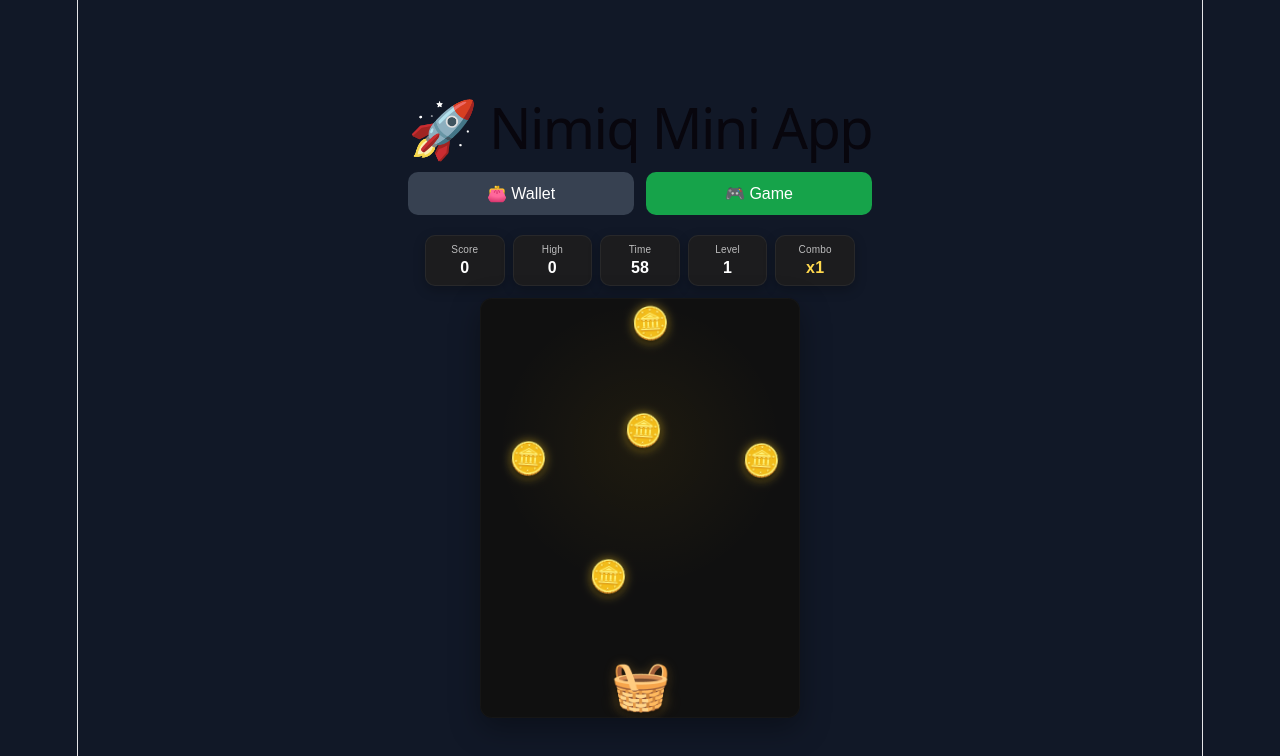
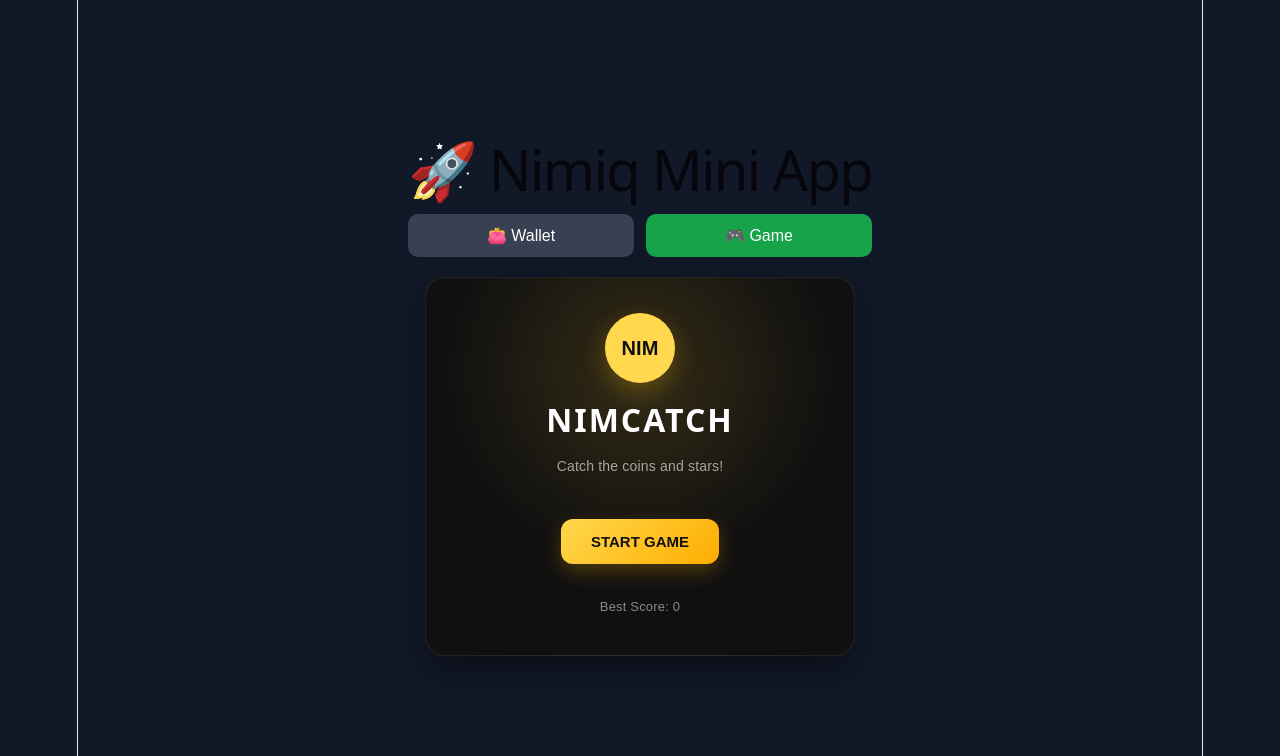
Before and after one commit to Arief0299/my-mini-app, a Vue app: page / in a window 1280 px wide. Both pictures are taken after a click on the button "🎮 Game". Shown: the top 756 px of the page. Built offline with nearby package versions, Linux system fonts and the light colour scheme.

Commit message:
Add Start and Restart game menu

```diff
--- a/src/components/NimCatchGame.vue
+++ b/src/components/NimCatchGame.vue
@@ -1,5 +1,5 @@
 <script setup lang="ts">
-import { onMounted, onBeforeUnmount } from "vue";
+import { onBeforeUnmount } from "vue";
 
 import Basket from "./Basket.vue";
 import Coin from "./Coin.vue";
@@ -21,15 +21,23 @@
 const stageWidth = game.stageWidth;
 const stageHeight = game.stageHeight;
 
-onMounted(() => {
+const isRunning = game.isRunning;
+const isGameStarted = game.isGameStarted;
+const isGameOver = game.isGameOver;
+
+function startGame() {
   game.start();
-});
+}
 
-onBeforeUnmount(() => {
-  game.stop();
-});
+function restartGame() {
+  game.restart();
+}
 
 function handleMove(event: PointerEvent) {
+  if (!isRunning.value) {
+    return;
+  }
+
   const stage = event.currentTarget as HTMLElement;
   const rect = stage.getBoundingClientRect();
 
@@ -37,10 +45,43 @@
 
   game.moveBasket(x - 40);
 }
+
+onBeforeUnmount(() => {
+  game.stop();
+});
 </script>
 
 <template>
   <div class="game">
+
+    <!-- START MENU -->
+    <div
+      v-if="!isGameStarted && !isGameOver"
+      class="menu"
+    >
+      <div class="logo">
+        NIM
+      </div>
+
+      <h1>NIMCATCH</h1>
+
+      <p>Catch the coins and stars!</p>
+
+      <button
+        class="game-button"
+        type="button"
+        @click="startGame"
+      >
+        START GAME
+      </button>
+
+      <div class="best-score">
+        Best Score: {{ highScore }}
+      </div>
+    </div>
+
+    <!-- GAME -->
+    <template v-if="isRunning">
 
       <div class="hud">
 
@@ -105,6 +146,37 @@
 
       </div>
 
+    </template>
+
+    <!-- GAME OVER -->
+    <div
+      v-if="isGameOver"
+      class="menu"
+    >
+      <div class="game-over-icon">
+        END
+      </div>
+
+      <h1>GAME OVER</h1>
+
+      <div class="final-score">
+        <span>YOUR SCORE</span>
+        <strong>{{ score }}</strong>
+      </div>
+
+      <div class="best-score">
+        Best Score: {{ highScore }}
+      </div>
+
+      <button
+        class="game-button"
+        type="button"
+        @click="restartGame"
+      >
+        RESTART GAME
+      </button>
+    </div>
+
   </div>
 </template>
 
@@ -116,26 +188,157 @@
   width: 100%;
 }
 
+/* MENU */
+
+.menu {
+  width: 100%;
+  max-width: 430px;
+  min-height: 300px;
+
+  display: flex;
+  flex-direction: column;
+  align-items: center;
+  justify-content: center;
+
+  box-sizing: border-box;
+
+  padding: 35px 20px;
+
+  border-radius: 20px;
+
+  background:
+    radial-gradient(
+      circle at 50% 25%,
+      rgba(255, 200, 50, 0.15),
+      transparent 55%
+    ),
+    #101010;
+
+  border: 1px solid rgba(255, 255, 255, 0.08);
+
+  box-shadow:
+    0 15px 40px rgba(0, 0, 0, 0.4);
+}
+
+.logo,
+.game-over-icon {
+  display: flex;
+  align-items: center;
+  justify-content: center;
+
+  width: 70px;
+  height: 70px;
+
+  margin-bottom: 12px;
+
+  border-radius: 50%;
+
+  background: #ffd84d;
+
+  color: #111;
+
+  font-size: 20px;
+  font-weight: 900;
+
+  box-shadow:
+    0 8px 25px rgba(255, 190, 0, 0.25);
+}
+
+.menu h1 {
+  margin: 0;
+
+  color: white;
+
+  font-size: 32px;
+  font-weight: 900;
+
+  letter-spacing: 2px;
+}
+
+.menu p {
+  margin: 8px 0 28px;
+
+  color: rgba(255, 255, 255, 0.6);
+
+  font-size: 14px;
+}
+
+/* BUTTON */
+
+.game-button {
+  border: none;
+
+  padding: 14px 30px;
+
+  border-radius: 12px;
+
+  background: linear-gradient(
+    135deg,
+    #ffd84d,
+    #ffae00
+  );
+
+  color: #111;
+
+  font-size: 15px;
+  font-weight: 900;
+
+  cursor: pointer;
+
+  box-shadow:
+    0 8px 20px rgba(255, 180, 0, 0.25);
+
+  transition:
+    transform 0.15s ease,
+    box-shadow 0.15s ease;
+}
+
+.game-button:hover {
+  transform: translateY(-2px);
+
+  box-shadow:
+    0 10px 28px rgba(255, 180, 0, 0.4);
+}
+
+.game-button:active {
+  transform: translateY(1px);
+}
+
+.best-score {
+  margin-top: 18px;
+
+  color: rgba(255, 255, 255, 0.5);
+
+  font-size: 13px;
+}
+
+/* HUD */
+
 .hud {
   display: flex;
   justify-content: center;
-  align-items: stretch;
+
   gap: 8px;
+
   width: 100%;
   max-width: 430px;
+
   margin-bottom: 12px;
 }
 
 .hud-item {
   flex: 1;
-  min-width: 0;
+
   padding: 8px 6px;
+
   border-radius: 10px;
 
   background: rgba(30, 30, 30, 0.92);
+
   border: 1px solid rgba(255, 255, 255, 0.05);
 
   color: white;
+
   text-align: center;
 
   box-shadow:
@@ -144,16 +347,21 @@
 
 .hud-item span {
   display: block;
+
   margin-bottom: 2px;
+
   font-size: 10px;
   line-height: 1.2;
+
   opacity: 0.7;
 }
 
 .hud-item strong {
   display: block;
+
   font-size: 16px;
   line-height: 1.2;
+
   font-weight: 700;
 }
 
@@ -161,8 +369,11 @@
   color: #ffd84d;
 }
 
+/* GAME STAGE */
+
 .stage {
   position: relative;
+
   overflow: hidden;
 
   background:
@@ -183,8 +394,11 @@
   user-select: none;
 }
 
+/* FLOATING SCORE */
+
 .floating {
   position: absolute;
+
   z-index: 20;
 
   font-size: 17px;
@@ -196,30 +410,71 @@
   text-shadow:
     0 2px 4px rgba(0, 0, 0, 0.8);
 
-  animation: float 0.8s ease-out forwards;
+  animation:
+    float 0.8s ease-out forwards;
 }
 
 @keyframes float {
   0% {
     opacity: 1;
-    transform: translateY(0) scale(1);
+
+    transform:
+      translateY(0)
+      scale(1);
   }
 
   100% {
     opacity: 0;
-    transform: translateY(-42px) scale(1.15);
+
+    transform:
+      translateY(-42px)
+      scale(1.15);
   }
 }
 
+/* FINAL SCORE */
+
+.final-score {
+  display: flex;
+
+  flex-direction: column;
+
+  align-items: center;
+
+  margin: 10px 0 5px;
+}
+
+.final-score span {
+  color: rgba(255, 255, 255, 0.5);
+
+  font-size: 11px;
+}
+
+.final-score strong {
+  color: white;
+
+  font-size: 42px;
+
+  font-weight: 900;
+}
+
+/* MOBILE */
+
 @media (max-width: 480px) {
+  .menu {
+    min-height: 270px;
+  }
+
+  .menu h1 {
+    font-size: 28px;
+  }
+
   .hud {
     gap: 5px;
-    margin-bottom: 10px;
   }
 
   .hud-item {
     padding: 7px 3px;
-    border-radius: 9px;
   }
 
   .hud-item span {
@@ -229,9 +484,5 @@
   .hud-item strong {
     font-size: 14px;
   }
-
-  .stage {
-    border-radius: 11px;
-  }
 }
 </style>
--- a/src/composables/game/useGame.ts
+++ b/src/composables/game/useGame.ts
@@ -29,6 +29,8 @@
   const coins = ref<Coin[]>([]);
 
   const isRunning = ref(false);
+  const isGameStarted = ref(false);
+  const isGameOver = ref(false);
 
   let gameLoop: number | null = null;
 
@@ -170,6 +172,9 @@
 
   function gameOver(): void {
     stop();
+
+    isGameOver.value = true;
+    isGameStarted.value = false;
   }
 
   function start(): void {
@@ -184,9 +189,14 @@
 
     coins.value = [];
 
+    basketX.value =
+      (STAGE_WIDTH - 80) / 2;
+
+    isGameOver.value = false;
+    isGameStarted.value = true;
+    isRunning.value = true;
+
     rebuildCoins();
-
-    isRunning.value = true;
 
     timer.start(() => {
       gameOver();
@@ -224,6 +234,8 @@
     coins,
 
     isRunning,
+    isGameStarted,
+    isGameOver,
 
     combo: combo.combo,
     multiplier: combo.multiplier,
@@ -240,9 +252,6 @@
     timeLeft:
       timer.timeLeft,
 
-    isGameOver:
-      timer.gameOver,
-
     moveBasket,
 
     start,
```
Lines whose indentation alone changed are shown as unchanged.
